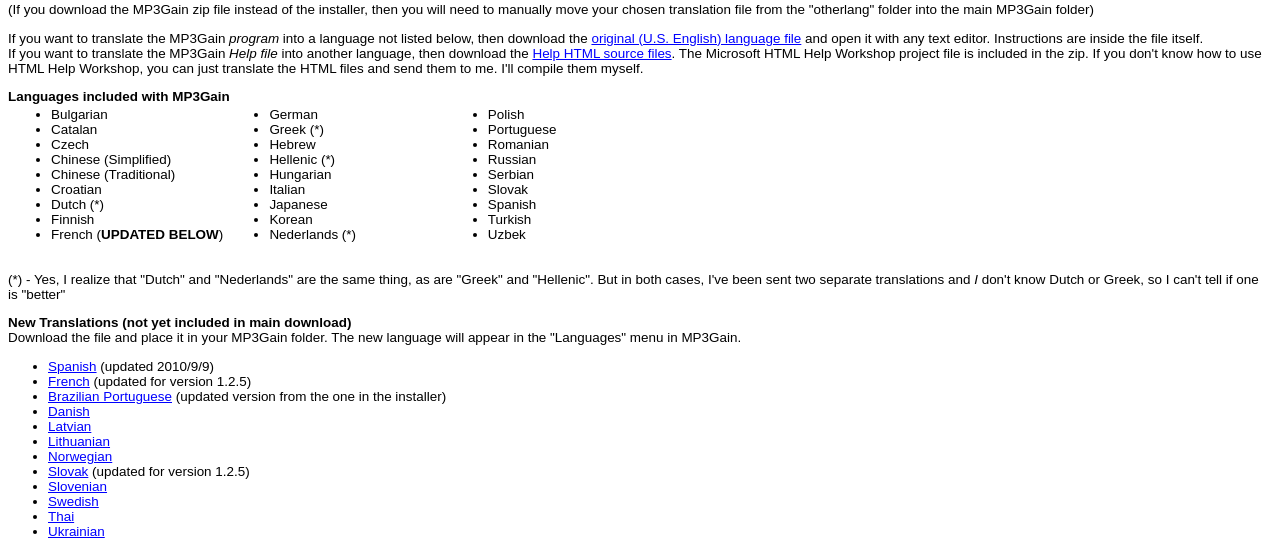
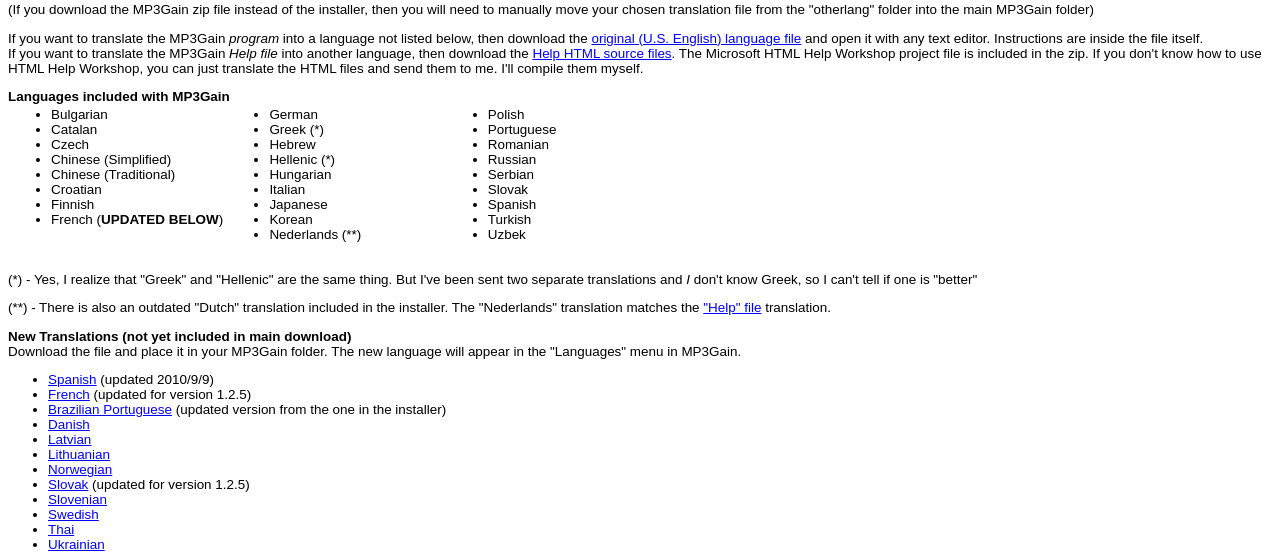
Before and after one commit to elfchief/mp3gain, a PHP site: page /translation.php in a window 1280 px wide. Shown: the part 165-718 px from the top of the page. Run offline with PHP 8.4, Linux system fonts and the light colour scheme.

Commit message:
Note about Dutch translation

```diff
--- a/website/translation.php
+++ b/website/translation.php
@@ -21,7 +21,6 @@
 		<li>Chinese (Simplified)</li>
 		<li>Chinese (Traditional)</li>
 		<li>Croatian</li>
-		<li>Dutch (*)</li>
 		<li>Finnish</li>
 		<li>French (<strong>UPDATED BELOW</strong>)</li>
 	</ul>
@@ -36,7 +35,7 @@
 		<li>Italian</li>
 		<li>Japanese</li>
 		<li>Korean</li>
-		<li>Nederlands (*)</li>
+		<li>Nederlands (**)</li>
 	</ul>
 </td>
 <td valign="top" width="33%">
@@ -54,10 +53,11 @@
 </td></tr>
 </table>
 </p>
-<p>(*) - Yes, I realize that &quot;Dutch&quot; and &quot;Nederlands&quot; are the same thing,
-	as are &quot;Greek&quot; and &quot;Hellenic&quot;.
-	But in both cases, I've been sent two separate translations and <em>I</em> don't know Dutch or Greek,
+<p>(*) - Yes, I realize that &quot;Greek&quot; and &quot;Hellenic&quot; are the same thing.
+	But I've been sent two separate translations and <em>I</em> don't know Greek,
 	so I can't tell if one is &quot;better&quot;
+</p>
+<p>(**) - There is also an outdated &quot;Dutch&quot; translation included in the installer. The &quot;Nederlands&quot; translation matches the <a href="help/mp3gain-nederlands.zip">&quot;Help&quot; file</a> translation.
 </p>
 <p>
 
```
